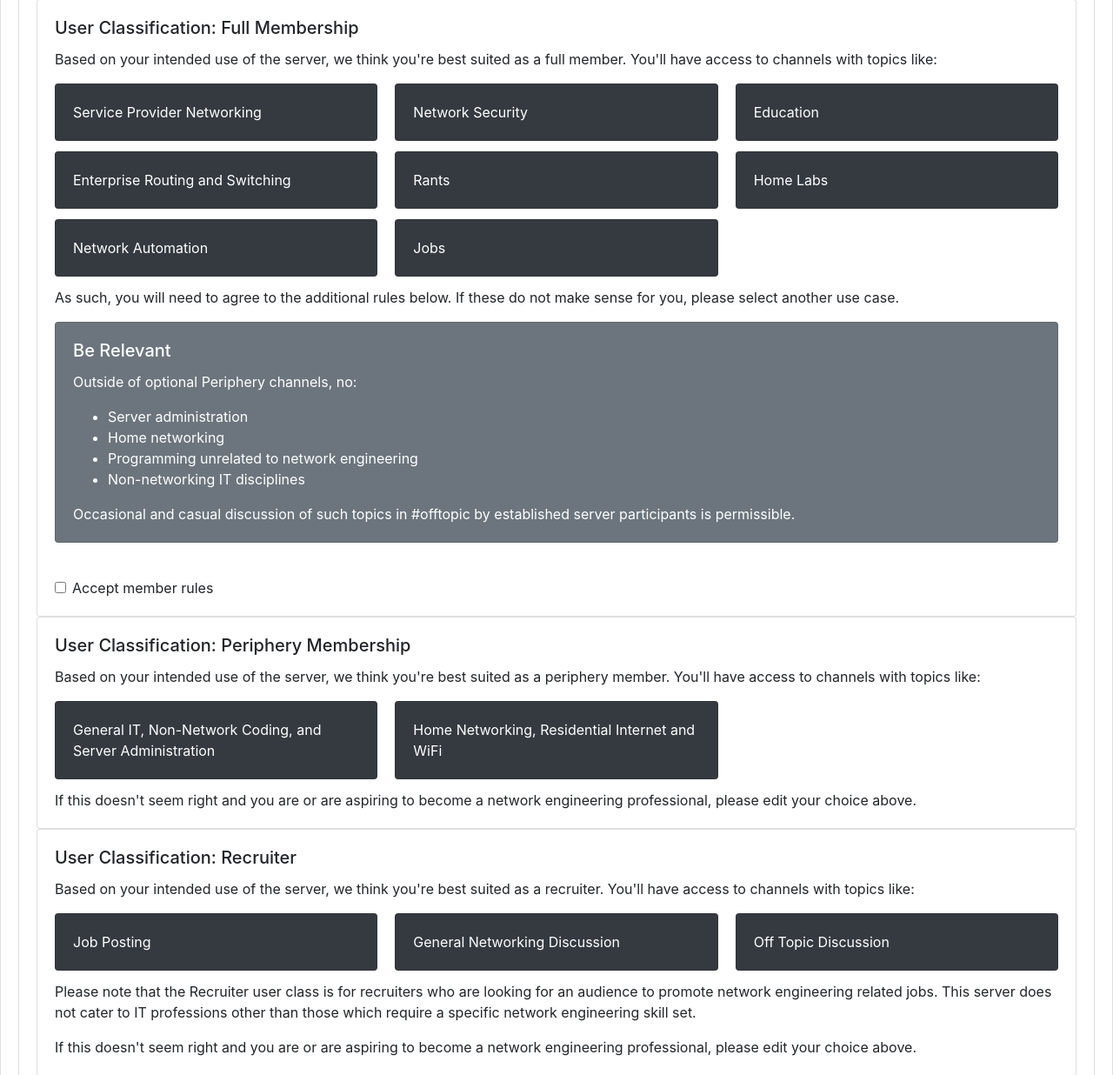
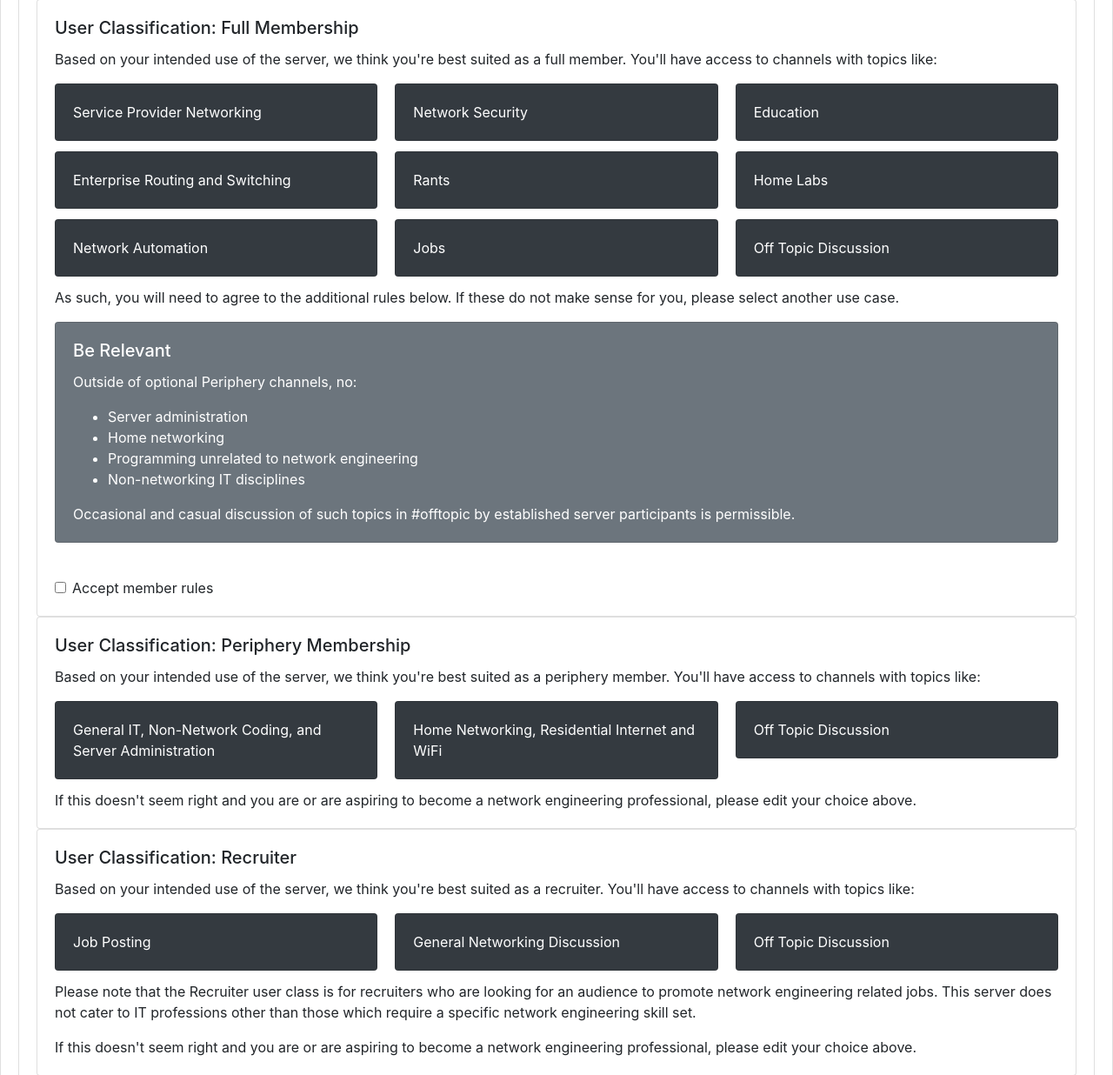
Before and after one commit to disnog/netranger-web, a Flask app: template nrweb/templates/join.html in a window 1280 px wide. Shown: the part 882-2118 px from the top of the page at 87% size. Run offline with Flask 2, Linux system fonts and the light colour scheme; the template is opened without the code that fills it: most values are stand-ins (such as "Sample title", 1, 10 or a date in 2020); form fields are guessed from the names that the template uses; parts of the project's set-up code (start-up, migrations or seed data) failed here and were passed over; some libraries are stand-ins or nearby versions.

Commit message:
Add off topic discussion to list of topics for general and periphery users

```diff
--- a/nrweb/templates/join.html
+++ b/nrweb/templates/join.html
@@ -109,6 +109,11 @@
                                 <p class="card-text">Home Labs</p>
                             </div>
                         </div>
+                        <div class="card  text-white bg-dark">
+                            <div class="card-body">
+                                <p class="card-text">Off Topic Discussion</p>
+                            </div>
+                        </div>
                     </div>
                     <p class="card-text">As such, you will need to agree to the additional rules below. If these do
                         not
@@ -138,6 +143,11 @@
                         <div class="card  text-white bg-dark">
                             <div class="card-body">
                                 <p class="card-text">Home Networking, Residential Internet and WiFi</p>
+                            </div>
+                        </div>
+                        <div class="card  text-white bg-dark">
+                            <div class="card-body">
+                                <p class="card-text">Off Topic Discussion</p>
                             </div>
                         </div>
                     </div>
```
